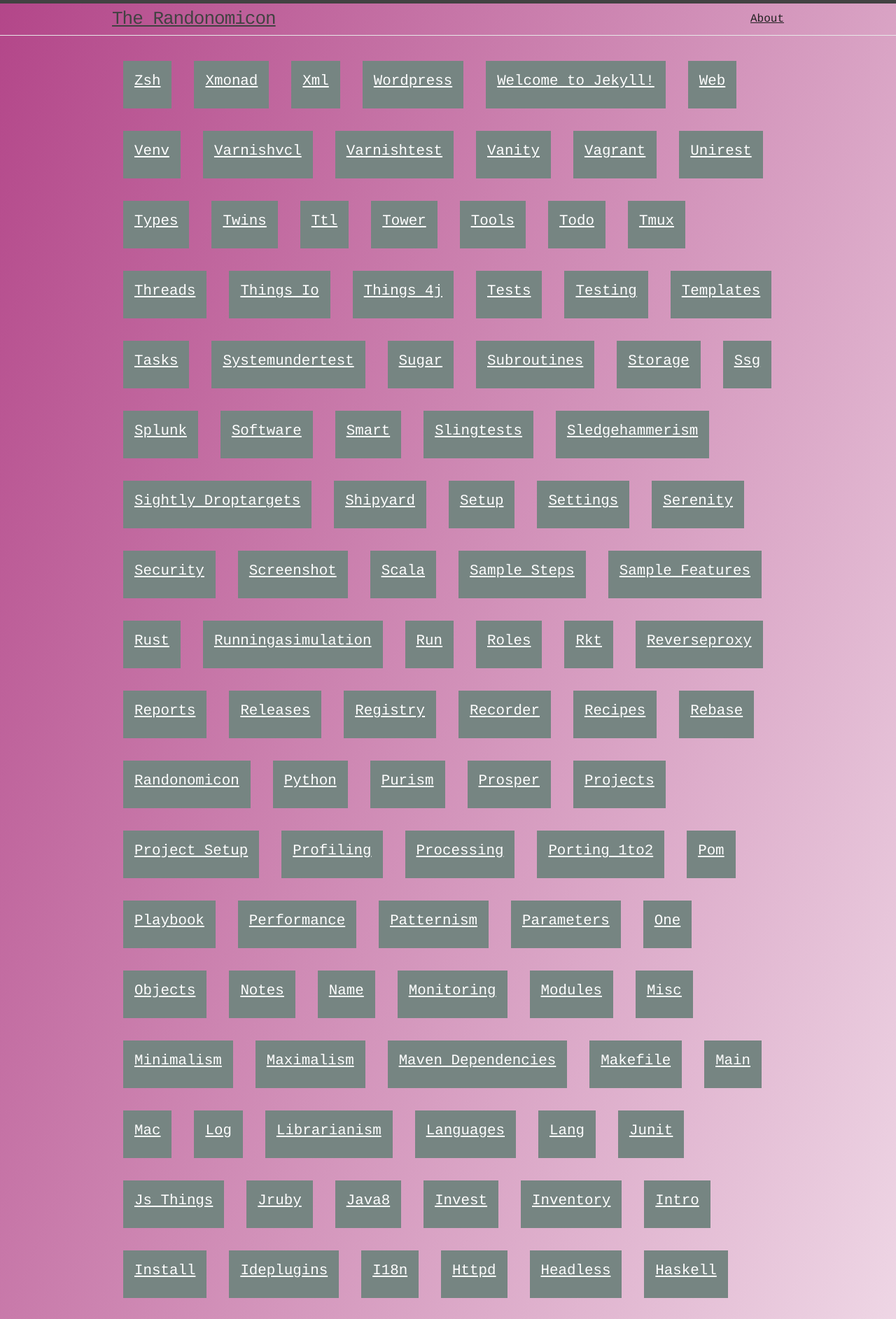
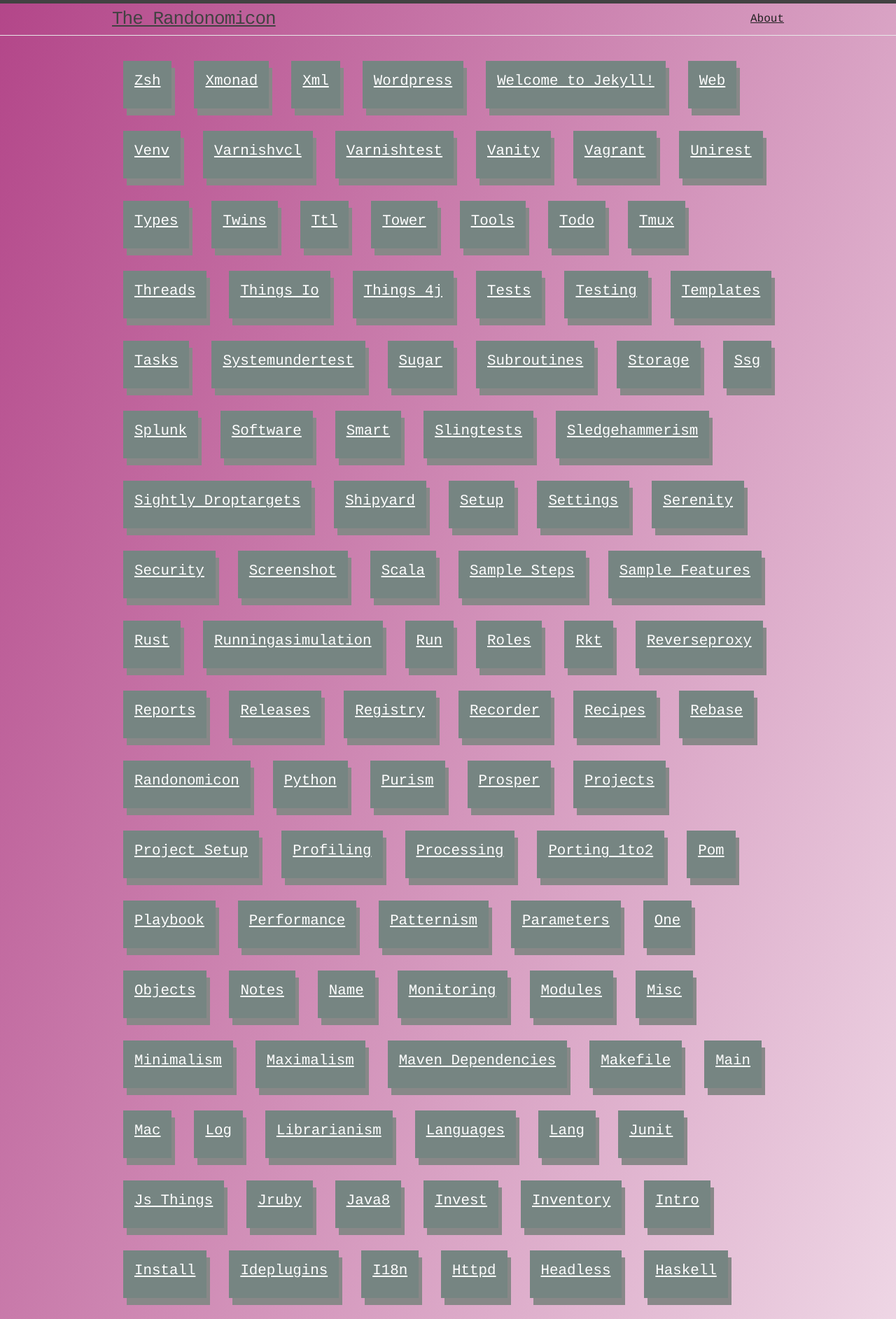
Before and after one commit to antonyh/randonomicon, a Jekyll site: the page built from index.md, in a window 1280 px wide. Shown: the top 1885 px of the page at 70% size. Built offline with Jekyll 4.4.1, drawn with Linux system fonts in a browser that asks for light colours.

Commit message:
Add box shadows

```diff
--- a/_sass/minima/_layout.scss
+++ b/_sass/minima/_layout.scss
@@ -198,6 +198,11 @@
       margin: 1em;
       padding: 1em;
       background-color: $brand-color;
+      box-shadow: 5px 10px #888888;
+  }
+
+  > li:hover {
+      background-color: lighten($brand-color, 10%)
   }
 }
 
```
